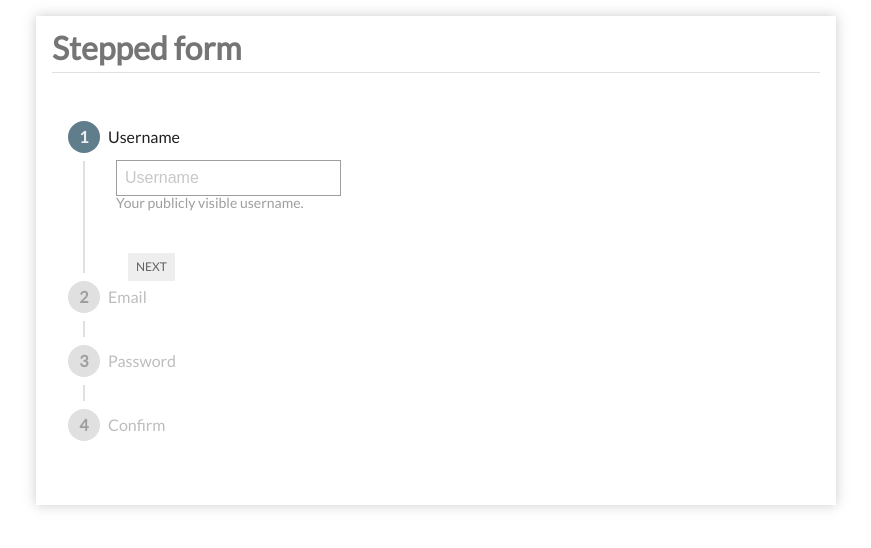
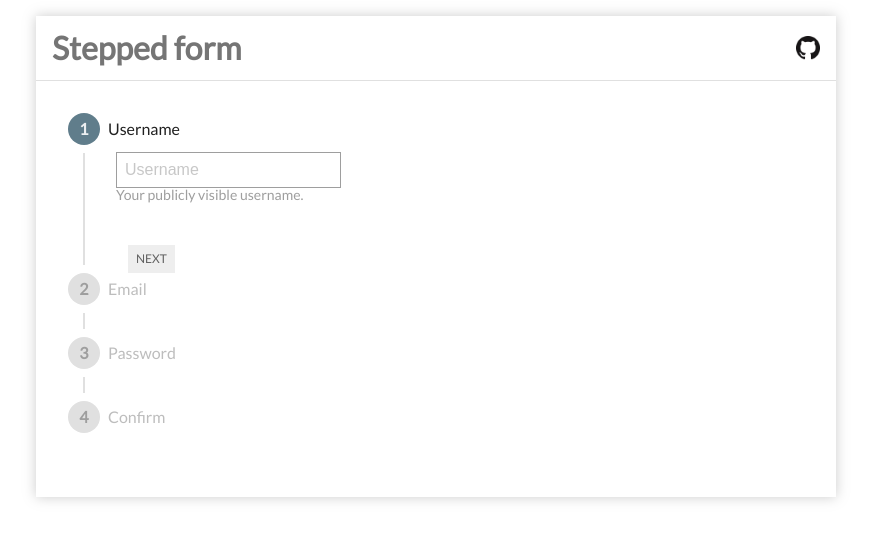
Before and after one commit to Janne252/coding-challenge-1-stepped-form, a plain HTML site: page index.html in a window 1280 px wide. Shown: the whole page, without its empty margins (204-1075 px from the left). Drawn offline with Linux system fonts and the light colour scheme.

Commit message:
github link

```diff
--- a/css/styles.css
+++ b/css/styles.css
@@ -266,5 +266,7 @@ button:hover {
     color: #757575;
     padding-bottom: 0.25em;
     border-bottom: 1px solid #E0E0E0;
-    margin-bottom: 1em;
+    margin: -16px;
+    padding: 16px;
+    margin-bottom: 16px;
 }
--- a/index.html
+++ b/index.html
@@ -9,7 +9,11 @@
 </head>
 <body>
     <div class="page">
-        <h1>Stepped form</h1>
+        <h1>Stepped form
+            <a style="float: right;" href="https://github.com/Janne252/coding-challenge-1-stepped-form" target="_blank">
+                <img width="24" height="24" src="./image/GitHub-Mark-32px.png" />
+            </a>
+        </h1>
         <form class="stepped-form">
             <label class="step">
                 <input class="step-toggle" type="radio" name="form-step" value="1" id="dd" checked />
```
Also changed, not shown: image/GitHub-Mark-32px.png (added).
